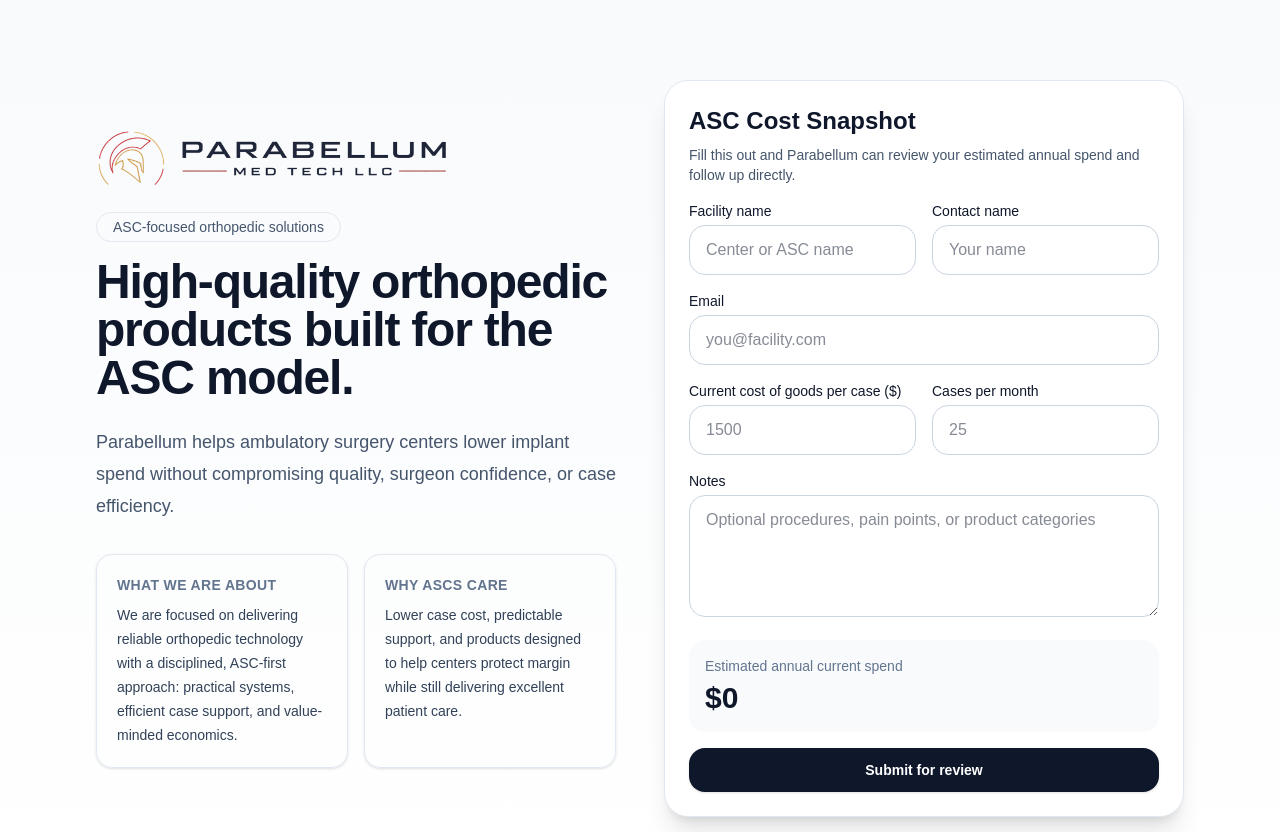
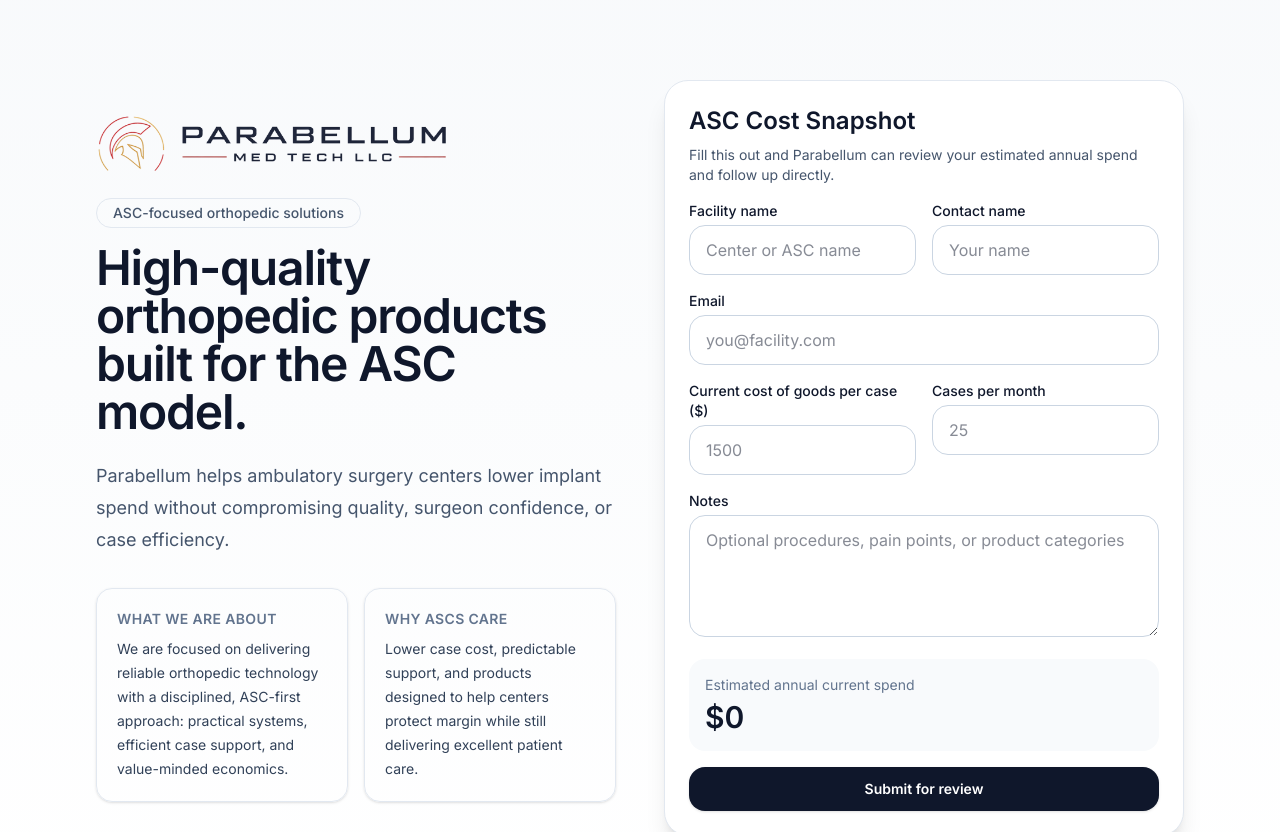
Before and after one commit to srobin-parabellum/parabellum-site, a Next.js app: page / in a window 1280 px wide. Shown: the top 832 px of the page. Built offline with nearby package versions, Linux system fonts and the light colour scheme.

Commit message:
adjust logo sizing

```diff
--- a/app/layout.js
+++ b/app/layout.js
@@ -1,14 +1,10 @@
-import { Geist, Geist_Mono } from "next/font/google";
+import { Inter } from "next/font/google";
 import "./globals.css";
 
-const geistSans = Geist({
-  variable: "--font-geist-sans",
+const inter = Inter({
   subsets: ["latin"],
-});
-
-const geistMono = Geist_Mono({
-  variable: "--font-geist-mono",
-  subsets: ["latin"],
+  weight: ["300", "400", "500", "600", "700"],
+  variable: "--font-inter",
 });
 
 export const metadata = {
@@ -16,19 +12,18 @@
     default: "Parabellum Med Tech LLC",
     template: "%s | Parabellum Med Tech",
   },
+  description: "ASC-focused orthopedic solutions",
   icons: {
     icon: "/icon.png",
   },
-  description: "ASC-focused orthopedic solutions",
 };
 
 export default function RootLayout({ children }) {
   return (
-    <html
-      lang="en"
-      className={`${geistSans.variable} ${geistMono.variable} h-full antialiased`}
-    >
-      <body className="min-h-full flex flex-col">{children}</body>
+    <html lang="en" className={`${inter.variable} h-full antialiased`}>
+      <body className={`${inter.className} min-h-full flex flex-col`}>
+        {children}
+      </body>
     </html>
   );
 }
```
